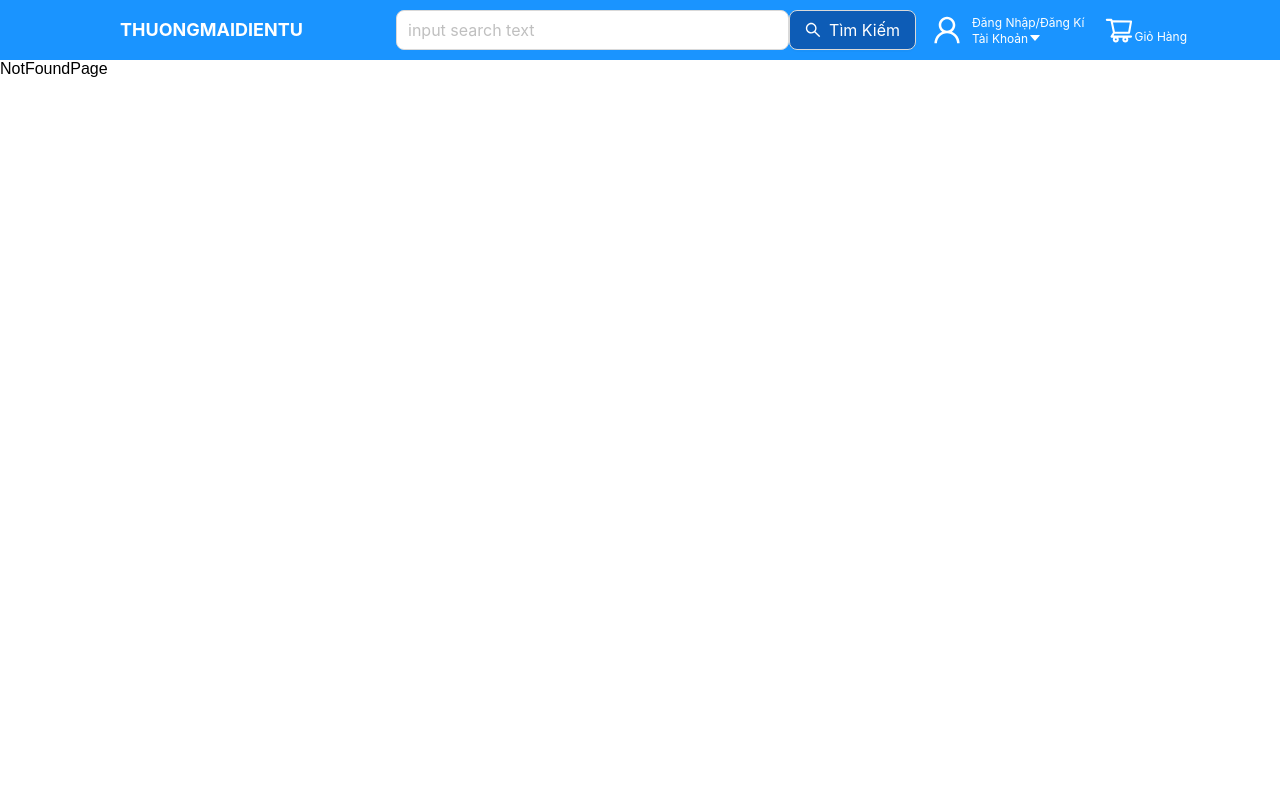
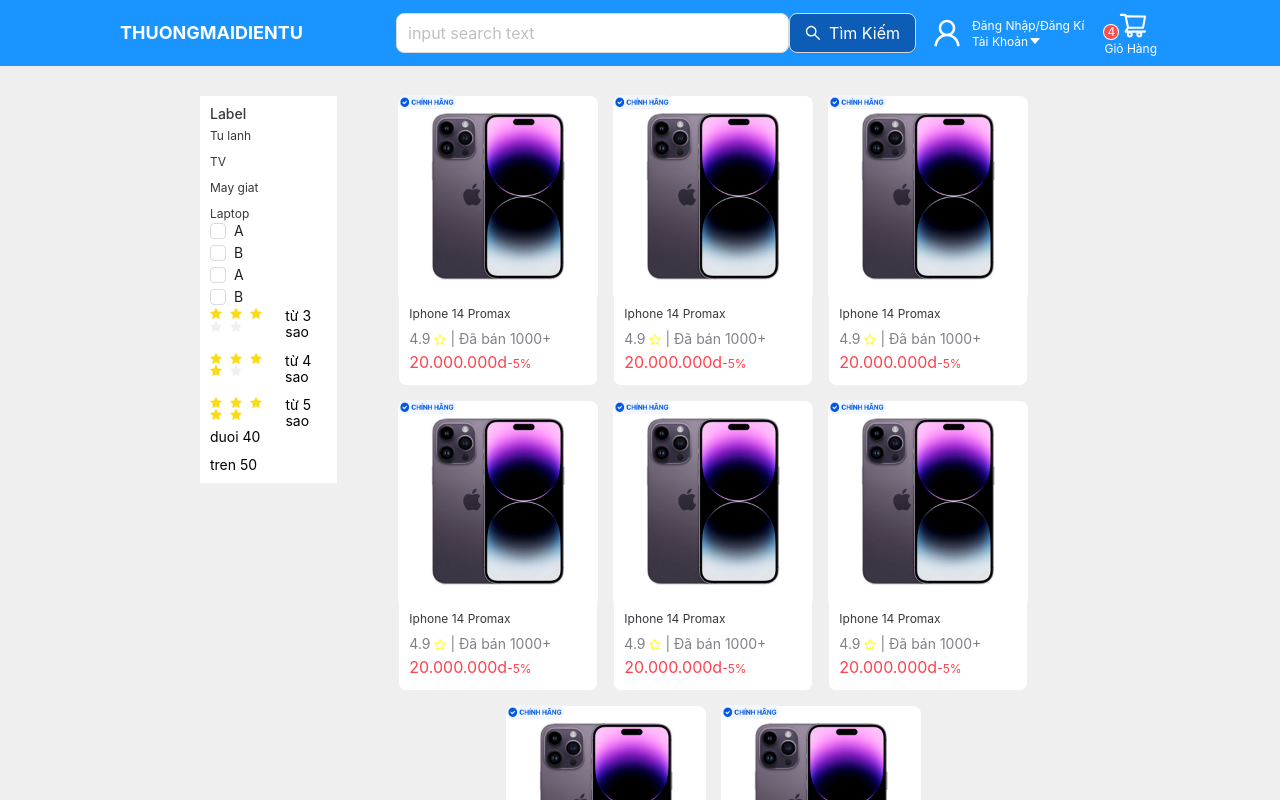
Before and after one commit to QuocTrungTDMU/Website_Ecomerce, a React (Create React App) app in the folder e_ecomerce_system/: page /1 in a window 1280 px wide. Shown: the top 800 px of the page. Built offline with nearby package versions, Linux system fonts and the light colour scheme.

Commit message:
Done UI systems, create more 3 page: DetailsPage, SignUp, SignIn

```diff
--- a/e_ecomerce_system/src/components/CardComponent/CardComponent.jsx
+++ b/e_ecomerce_system/src/components/CardComponent/CardComponent.jsx
@@ -8,6 +8,7 @@
 } from "./style";
 import { StarOutlined } from "@ant-design/icons";
 import logo from "../../assets/image/logo.png";
+import ip from '../../assets/image/avt-iphone-14-pro-max-deep-purple.png'
 
 const CardComponent = () => {
   return (
@@ -18,8 +19,8 @@
       bodyStyle={{ padding: "10px" }}
       cover={
         <img
-          alt="example"
-          src="https://os.alipayobjects.com/rmsportal/QBnOOoLaAfKPirc.png"
+          alt="iphone"
+          src={ip}
         />
       }
     >
--- a/e_ecomerce_system/src/components/HeaderComponent/HeaderComponent.jsx
+++ b/e_ecomerce_system/src/components/HeaderComponent/HeaderComponent.jsx
@@ -1,5 +1,5 @@
 import React from 'react'
-import { Col } from 'antd'
+import { Badge, Col } from 'antd'
 import { WrapperHeader, WrapperHeaderAccount, WrapperTextHeader, WrapperTextHeaderSmall } from './style'
 import { UserOutlined, CaretDownOutlined, ShoppingCartOutlined } from '@ant-design/icons';
 import ButtonInputSearch from '../ButtonInputSearch/ButtonInputSearch';
@@ -32,6 +32,7 @@
           </WrapperHeaderAccount>
           <div>
             <div>
+              <Badge count={4} size='small'/>
             <ShoppingCartOutlined style={{ fontSize: '30px',color:'white' }}/>
             <WrapperTextHeaderSmall>Giỏ Hàng</WrapperTextHeaderSmall>
             </div>
--- a/e_ecomerce_system/src/pages/HomePage/HomePage.jsx
+++ b/e_ecomerce_system/src/pages/HomePage/HomePage.jsx
@@ -1,14 +1,13 @@
 import React from "react";
 import TypeProducts from "../../components/TypeProduct/TypeProducts";
-import { WrapperButtonMode, WrapperTypeProduct } from "./style";
+import { WrapperButtonMode, WrapperProducts, WrapperTypeProduct } from "./style";
 import SliderComponent from "../../components/SliderComponent/SliderComponent";
 import slider1 from "../../assets/image/slider1.png";
 import slider2 from "../../assets/image/slider2.jpg";
 import slider3 from "../../assets/image/slider3.jpg";
 import slider4 from "../../assets/image/slider4.jpg";
 import CardComponent from "../../components/CardComponent/CardComponent";
-import NavbarComponent from "../../components/NavbarComponent/NavbarComponent";
-import ButtonComponent from "../../components/ButtonComponent/ButtonComponent";
+
 
 const HomePage = () => {
   const arr = ["Tu Lanh", "TV", "May Giat", "Laptop"];
@@ -25,21 +24,13 @@
         id="container"
         style={{
           backgroundColor: "#efefef",
-          padding: "0 120px",
+          padding: "0 100px",
           height: "1000px",
           width:'100%',
         }}
       >
         <SliderComponent arrImages={[slider1, slider2, slider3, slider4]} />
-        <div
-          style={{
-            marginTop: "20px",
-            display: "flex",
-            alignItems: "center",
-            gap:'20px',
-            flexWrap: "wrap",
-          }}
-        >
+        <WrapperProducts>
           <CardComponent />
           <CardComponent />
           <CardComponent />
@@ -47,7 +38,11 @@
           <CardComponent />
           <CardComponent />
           <CardComponent />
-        </div>
+          <CardComponent />
+          <CardComponent />
+          <CardComponent />
+          <CardComponent />
+         </WrapperProducts>
         <div style={{width:'100%',display:'flex',justifyContent:'center',marginTop:'10px'}}>
           <WrapperButtonMode
             textButton="Xem thêm"
--- a/e_ecomerce_system/src/pages/HomePage/style.js
+++ b/e_ecomerce_system/src/pages/HomePage/style.js
@@ -23,3 +23,10 @@
     text-align: center;
 
 `
+export const WrapperProducts = styled.div`
+    display: flex;
+    justify-content:center;
+    gap: 15px;
+    margin-top: 20px;
+    flex-wrap: wrap;
+`
--- /dev/null
+++ b/e_ecomerce_system/src/pages/ProductDetailsPage/ProductDetailsPage.jsx
@@ -0,0 +1,9 @@
+import React from 'react'
+
+const ProductDetailsPage = () => {
+  return (
+    <div>ProductDetailsPage</div>
+  )
+}
+
+export default ProductDetailsPage
--- /dev/null
+++ b/e_ecomerce_system/src/pages/SignInPage/SignInPage.jsx
@@ -0,0 +1,9 @@
+import React from 'react'
+
+const SignInPage = () => {
+  return (
+    <div>SignInPage</div>
+  )
+}
+
+export default SignInPage
--- /dev/null
+++ b/e_ecomerce_system/src/pages/SignUpPage/SignUpPage.jsx
@@ -0,0 +1,9 @@
+import React from 'react'
+
+const SignUpPage = () => {
+  return (
+    <div>SignUpPage</div>
+  )
+}
+
+export default SignUpPage
--- a/e_ecomerce_system/src/pages/TypeProductPage/TypeProductPage.jsx
+++ b/e_ecomerce_system/src/pages/TypeProductPage/TypeProductPage.jsx
@@ -1,19 +1,43 @@
-import React from 'react'
-import NavbarComponent from '../../components/NavbarComponent/NavbarComponent'
-import CardComponent from '../../components/CardComponent/CardComponent'
-import { Col, Row } from 'antd'
+import React from "react";
+import NavbarComponent from "../../components/NavbarComponent/NavbarComponent";
+import CardComponent from "../../components/CardComponent/CardComponent";
+import { Col, Pagination, Row } from "antd";
+import { WrapperNavbar, WrapperProducts } from "./style";
 
 function TypeProductPage() {
+  const onChange = () => {};
   return (
-    <Row style={{padding:'0 120px', background:'#efefef',flexWrap:'nowrap',paddingTop:'10px'}}>
-        <Col span={4} style={{background:'white',marginRight:'10px',padding:'10px',borderRadius:'6px'}}>
-        <NavbarComponent />
+    <div style={{ padding: "0 100px", background: "#efefef" }}>
+      <Row
+        style={{
+          padding: "0 100px",
+          background: "#efefef",
+          flexWrap: "nowrap",
+          paddingTop: "10px",
+        }}
+      >
+        <WrapperNavbar>
+          <NavbarComponent />
+        </WrapperNavbar>
+        <Col  span={20}>
+          <WrapperProducts>
+            <CardComponent />
+            <CardComponent />
+            <CardComponent />
+            <CardComponent />
+            <CardComponent />
+            <CardComponent />
+            <CardComponent />
+            <CardComponent />
+          </WrapperProducts>
+          <Pagination defaultCurrent={2} total={100}
+          onChange={onChange} style={{textAlign:'center', marginTop:'10px', }}/>
         </Col>
-        <Col span={20}>
-        <CardComponent />
-        </Col>
-    </Row>
-  )
+
+      </Row>
+
+    </div>
+  );
 }
 
-export default TypeProductPage
+export default TypeProductPage;
--- /dev/null
+++ b/e_ecomerce_system/src/pages/TypeProductPage/style.js
@@ -0,0 +1,19 @@
+import { Col } from "antd";
+import styled from "styled-components";
+
+
+export const WrapperProducts = styled.div`
+    display: flex;
+    justify-content:center;
+    gap: 15px;
+    margin-top: 20px;
+    flex-wrap: wrap;
+`
+export const WrapperNavbar = styled(Col)`
+    background: white;
+    margin-right: 10px;
+    padding: 10px;
+    boder-radius: 6px;
+    height: fit-content;
+    margin-top: 20px;
+`
--- a/e_ecomerce_system/src/routes/index.js
+++ b/e_ecomerce_system/src/routes/index.js
@@ -1,7 +1,10 @@
 import HomePage from "../pages/HomePage/HomePage";
 import NotFoundPage from "../pages/NotFoundPage/NotFoundPage";
 import OrderPage from "../pages/OrderPage/OrderPage";
+import ProductDetailsPage from "../pages/ProductDetailsPage/ProductDetailsPage";
 import ProductPage from "../pages/ProductPage/ProductPage"
+import SignInPage from "../pages/SignInPage/SignInPage";
+import SignUpPage from "../pages/SignUpPage/SignUpPage";
 import TypeProductPage from "../pages/TypeProductPage/TypeProductPage";
 
 export const routes = [
@@ -21,8 +24,23 @@
         isShowHeader: true,
     },
     {
-        path: '/type',
+        path: '/:type',
         page: TypeProductPage,
+        isShowHeader: true,
+    },
+    {
+        path: '/sign-in',
+        page: SignInPage,
+        isShowHeader: true,
+    },
+    {
+        path: '/sign-up',
+        page: SignUpPage,
+        isShowHeader: true,
+    },
+    {
+        path: '/product-details',
+        page: ProductDetailsPage,
         isShowHeader: true,
     },
     {
```
Also changed, not shown: e_ecomerce_system/src/assets/image/avt-iphone-14-pro-max-deep-purple.png (added).
